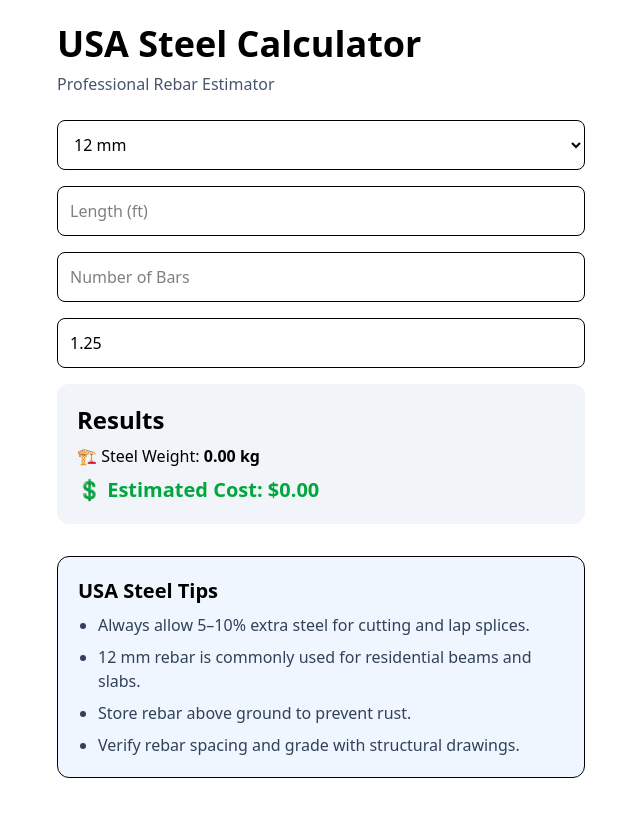
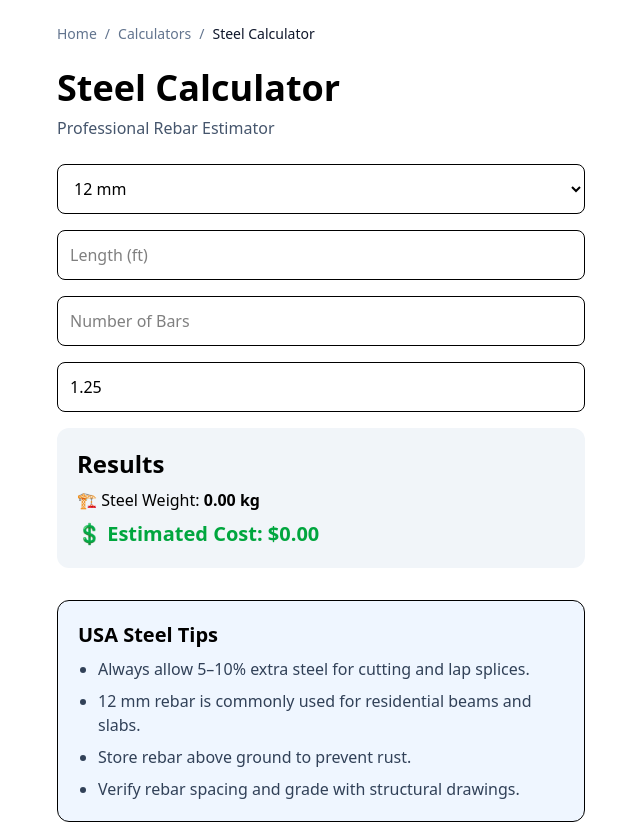
Before and after one commit to km7max-cmd/cornerspan, a Next.js app: page /calculators/steel in a window 1280 px wide. Shown: the top 824 px of the page, without its empty margins (319-959 px from the left). Built offline with nearby package versions, Linux system fonts and the light colour scheme.

Commit message:
Update title and breadcrumb in SteelCalculator

```diff
--- a/app/calculators/steel/page.tsx
+++ b/app/calculators/steel/page.tsx
@@ -1,6 +1,7 @@
 "use client";
 
 import { useMemo, useState } from "react";
+import Breadcrumb from "../../../components/Breadcrumb";
 
 export default function SteelCalculator() {
   const [diameter, setDiameter] = useState("12");
@@ -26,8 +27,9 @@ export default function SteelCalculator() {
 
   return (
     <main className="mx-auto max-w-xl p-6">
+      <Breadcrumb current="Steel Calculator" />
       <h1 className="mb-2 text-4xl font-bold">
-        USA Steel Calculator
+        Steel Calculator
       </h1>
 
       <p className="mb-6 text-slate-600">
```
